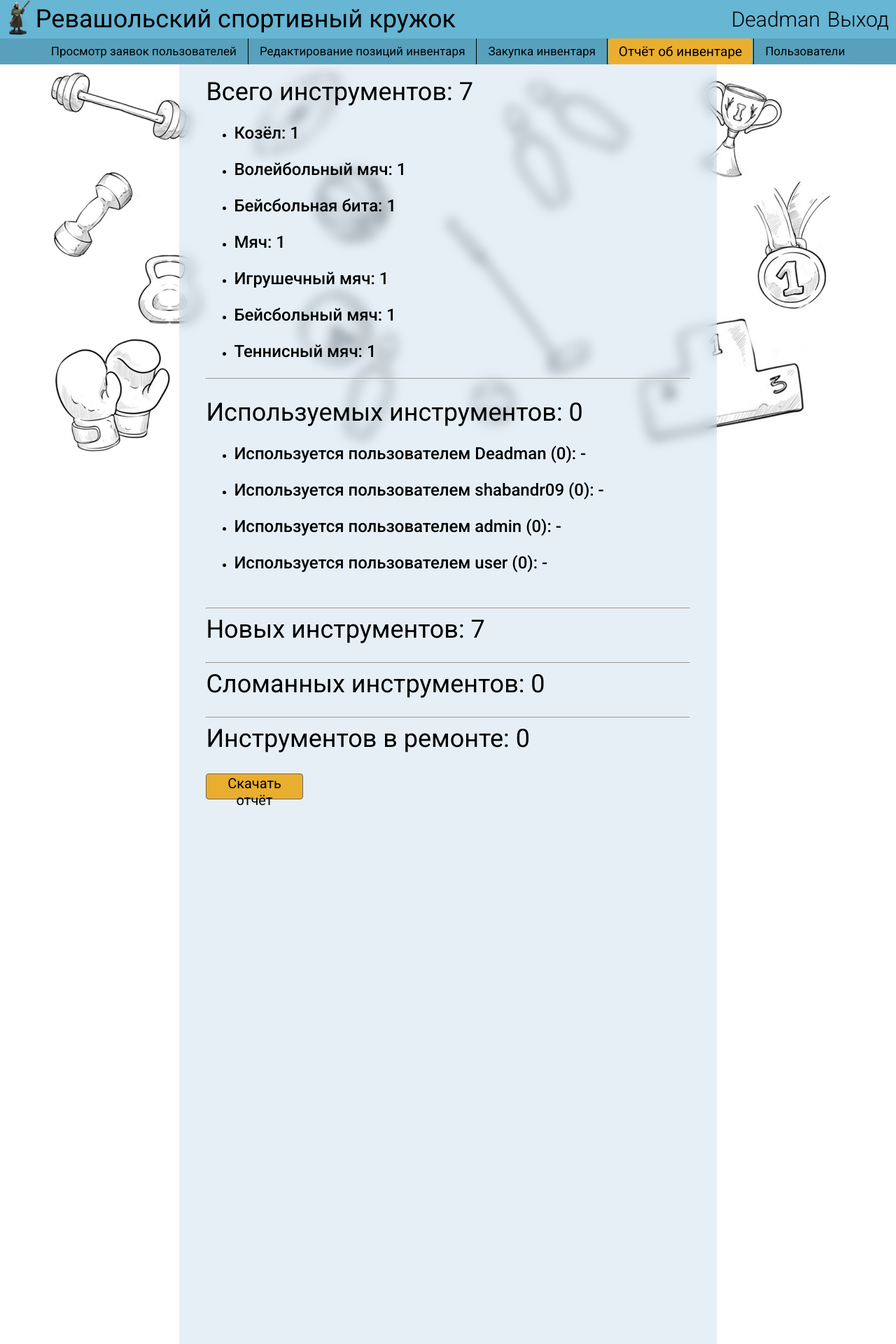
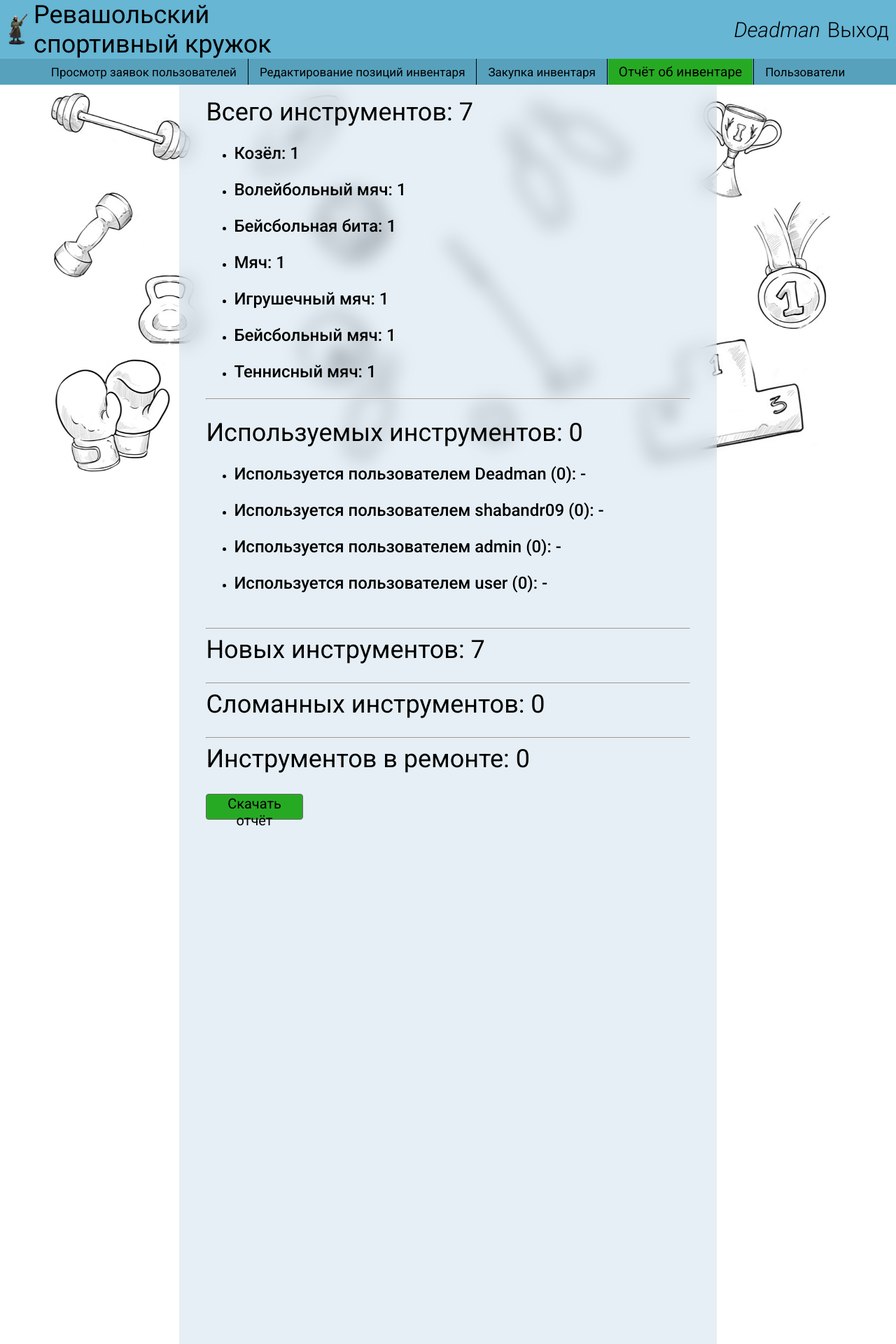
Before and after one commit to Revachol-sport-club/predprof-case-5, a Django app: page /inventory_editing/report in a window 1280 px wide. Shown: the top 1920 px of the page at 70% size. Run offline with Django 5.2, Linux system fonts and the light colour scheme; a user stored in the database is signed in; data comes from the database, SQL or seed files in the repository.

Commit message:
Add files via upload

```diff
--- a/index/static/css/forms.css
+++ b/index/static/css/forms.css
@@ -34,26 +34,37 @@ button {
     border-radius: 0.25rem;
     font-size: 20px;
     margin: 0.7rem;
+    margin-right: 0;
     margin-left: 0;
     display: block;
     width: 30%;
     height: 37px;
     cursor: pointer;
-    background-color: rgb(233, 174, 48);
+    background-color: rgb(39, 170, 35);
     border: 1px solid #686868;
-    transition: all 0.15s ease-in-out;
+    transition: all 0.25s ease-in-out;
 }
 button.form-delete-button {
-    background-color: rgb(233, 48, 48);
+    background-color: rgb(236, 154, 30);
+    transition: all 0.3s ease-in-out;
 }
 .form-standart-select {
     display: block;
     width: 100%;
 }
-button:hover {
-    background-color: rgb(204, 152, 40);
-    color: rgb(0, 0, 0);
+.form-standart-button {
+    --reming: 12rem;
+}
+.form-standart-button:hover {
+    border: 1px solid rgb(37, 37, 37);
+    transform: scale(104%);
+    box-shadow: inset var(--reming) 0 0 0 rgb(30, 143, 26);
+    color: rgb(255, 255, 255);
 }
 button.form-delete-button:hover {
-    background-color: rgb(204, 40, 40);
+    border: 1px solid rgb(37, 37, 37);
+    background-color: rgb(236, 54, 30);
+    box-shadow: 4px 4px rgb(236, 71, 30);
+    transform: scale(95%);
+    color: white;
 }
--- a/index/static/css/index.css
+++ b/index/static/css/index.css
@@ -3,6 +3,14 @@
 body {
     margin: 0;
     height: 10000px;
+}
+a {
+    display: flex;
+    margin-left: auto;
+    margin-right: auto;
+    justify-content: center;
+    padding-top: 0;
+    padding-bottom: 0;
 }
 .header {
     background-color: #66b6d4;
@@ -49,7 +57,7 @@ body {
     left: 20%;
     width:60%;
     background-color: rgba(180, 207, 224, 0.336);
-    backdrop-filter: blur(4px);
+    backdrop-filter: blur(12px);
     height: 10000px;
     z-index: 100;
 }
@@ -90,6 +98,7 @@ a.header-auth:hover {
 .header-button {
     font-family: "Roboto";
     font-size: 17px;
+    border-radius: 0;
     margin: 0;
     display: block;
     padding-left: 15px;
@@ -99,9 +108,19 @@ a.header-auth:hover {
     cursor: pointer;
     background-color: #57a1bd;
     border: 0px;
-    transition: all 0.25s ease-in-out;
+    transition: all 0.28s ease-in-out;
+}
+.header-button.visited {
+    background-color: rgb(39, 170, 35);
+    font-size: 19px;
+}
+.header-button.visited:hover {
+    color: white;
+    background-color: rgb(39, 170, 35);
 }
 .header-button:hover {
+    transform: 0;
+    box-shadow: 0;
     background-color: #61aeca;
     font-size: 19px;
     color: white;
--- a/index/templates/index.html
+++ b/index/templates/index.html
@@ -12,12 +12,14 @@
         <table class="header" width="100%" cellpadding="0" cellspacing="0">
              <tr>
                 <td valign="center" width="4%"><a href="{% url 'main_page' %}"><img class="Logo" width="100%" src="{% static "images/Logo.webp" %}"></a></td>
-                <td valign="center" width="78%"><p align="left" class="Logo-text"><a href="{% url 'main_page' %}">Ревашольский спортивный кружок</a></p></td>
+                <td valign="center" width="32%"><a href="{% url 'main_page' %}"><p align="left" class="Logo-text">Ревашольский спортивный кружок</p></a></td>
                 {% if not user.is_authenticated %}
+                    <td width="46%"></td>
                     <td><p align="right" class="header-auth-text"><a class="header-auth" href="{% url 'login' %}">Вход</a></p></td>
                     <td><p align="right" class="header-auth-text"><a class="header-auth" href="{% url 'register' %}">Регистрация</a></p></td>
                 {% else %}
-                    <td><p align="right" class="header-auth-text"><a class="header-auth" href="{% url 'profile' %}">{{user}}</a></p></td>
+                    <td width="50%"></td>
+                    <td><p align="right" class="header-auth-text"><a class="header-auth" href="{% url 'profile' %}"><i>{{user}}</i></a></p></td>
                     <td><p align="center" class="header-auth-text"><a class="header-auth" href="{% url 'logout' %}">Выход</a></p></td>
                 {% endif %}
             </tr>
--- a/inventory_editing/templates/inventory_edit_instrument.html
+++ b/inventory_editing/templates/inventory_edit_instrument.html
@@ -10,12 +10,13 @@
         <table class="header" width="100%" cellpadding="0" cellspacing="0">
             <tr>
                 <td valign="center" width="4%"><a href="{% url 'main_page' %}"><img class="Logo" width="100%" src="{% static "images/Logo.webp" %}"></a></td>
-                <td valign="center" width="78%"><a href="{% url 'main_page' %}"><p align="left" class="Logo-text">Ревашольский спортивный кружок</p></a></td>
+                <td valign="center" width="32%"><a href="{% url 'main_page' %}"><p align="left" class="Logo-text">Ревашольский спортивный кружок</p></a></td>
+                <td width="50%"></td>
                 {% if not user.is_authenticated %}
                     <td><p align="right" class="header-auth-text"><a class="header-auth" href="{% url 'login' %}">Вход</a></p></td>
                     <td><p align="right" class="header-auth-text"><a class="header-auth" href="{% url 'register' %}">Регистрация</a></p></td>
                 {% else %}
-                    <td><p align="right" class="header-auth-text"><a class="header-auth" href="{% url 'profile' %}">{{user}}</a></p></td>
+                    <td><p align="right" class="header-auth-text"><a class="header-auth" href="{% url 'profile' %}"><i>{{user}}</i></a></p></td>
                     <td><p align="center" class="header-auth-text"><a class="header-auth" href="{% url 'logout' %}">Выход</a></p></td>
                 {% endif %}
             </tr>
--- a/inventory_editing/templates/inventory_report.html
+++ b/inventory_editing/templates/inventory_report.html
@@ -10,12 +10,13 @@
         <table class="header" width="100%" cellpadding="0" cellspacing="0">
             <tr>
                 <td valign="center" width="4%"><a href="{% url 'main_page' %}"><img class="Logo" width="100%" src="{% static "images/Logo.webp" %}"></a></td>
-                <td valign="center" width="78%"><a href="{% url 'main_page' %}"><p align="left" class="Logo-text">Ревашольский спортивный кружок</p></a></td>
+                <td valign="center" width="32%"><a href="{% url 'main_page' %}"><p align="left" class="Logo-text">Ревашольский спортивный кружок</p></a></td>
+                <td width="50%"></td>
                 {% if not user.is_authenticated %}
                     <td><p align="right" class="header-auth-text"><a class="header-auth" href="{% url 'login' %}">Вход</a></p></td>
                     <td><p align="right" class="header-auth-text"><a class="header-auth" href="{% url 'register' %}">Регистрация</a></p></td>
                 {% else %}
-                    <td><p align="right" class="header-auth-text"><a class="header-auth" href="{% url 'profile' %}">{{user}}</a></p></td>
+                    <td><p align="right" class="header-auth-text"><a class="header-auth" href="{% url 'profile' %}"><i>{{user}}</i></a></p></td>
                     <td><p align="center" class="header-auth-text"><a class="header-auth" href="{% url 'logout' %}">Выход</a></p></td>
                 {% endif %}
             </tr>
@@ -32,13 +33,13 @@
                 <div class="vertical-line"></div>
                 <div class="container"><a href="{% url 'inventory_purchase' %}"><button type="button" class="header-button">Закупка инвентаря</button></a></div>
                 <div class="vertical-line"></div>
-                <div class="container"><a href="{% url 'inventory_report'%}"><button type="button" class="header-button"; style="font-size: 19px; background-color: rgb(233, 174, 48) ">Отчёт об инвентаре</button></a></div>
+                <div class="container"><a href="{% url 'inventory_report'%}"><button type="button" class="header-button visited";>Отчёт об инвентаре</button></a></div>
                 <div class="vertical-line"></div>
                 <div class="container"><a href="{% url 'users'%}"><button type="button" class="header-button">Пользователи</button></a></div>
             </div>
         {% endif%}
         <div class="background"><img src="{% static "images/Background.png" %}" width="100%"></div>
-        <div class="table" style="backdrop-filter: blur(8px)">
+        <div class="table">
             <table width="90%" cellpadding="0" cellspacing="0" height="1300px">
                 <tr>
                     <td valign="top">
@@ -70,7 +71,7 @@
                         <p class="Logo-text" align="left">Инструментов в ремонте: {{information.4}}</p>
                         <br>
                         <form method = "POST"> {% csrf_token %}
-                            <button class="form-standart-button" type="submit" style="width: 20%;">Скачать отчёт</button>
+                            <button class="form-standart-button" type="submit" style="width: 20%; --reming: 20rem;">Скачать отчёт</button>
                         </form>
                     </td>
                 </tr>
--- a/inventory_editing/views.py
+++ b/inventory_editing/views.py
@@ -76,8 +76,8 @@ def inventory_report(request):
     }
     if request.method == "POST":
         report = open("report "+str(date.today()) + ".txt", "w+")
-        report_text = f"Всего инструментов: {data['information'][0]}\n"
-        for i in data["instrument_names"]:
+        report_text = f"""Всего инструментов: {data['information'][0]}\n"""
+        for i in data['instrument_names']:
             report_text += f"   {i[0]}: {i[1]}\n"
         report_text += f"Используемых инструментов: {data['information'][2]}\n"
         for i in data["users_instruments"]:
```
Also changed, not shown: inventory_editing/templates/inventory_editing.html (+5 -4 lines), inventory_editing/templates/inventory_purchase.html (+5 -4 lines).
